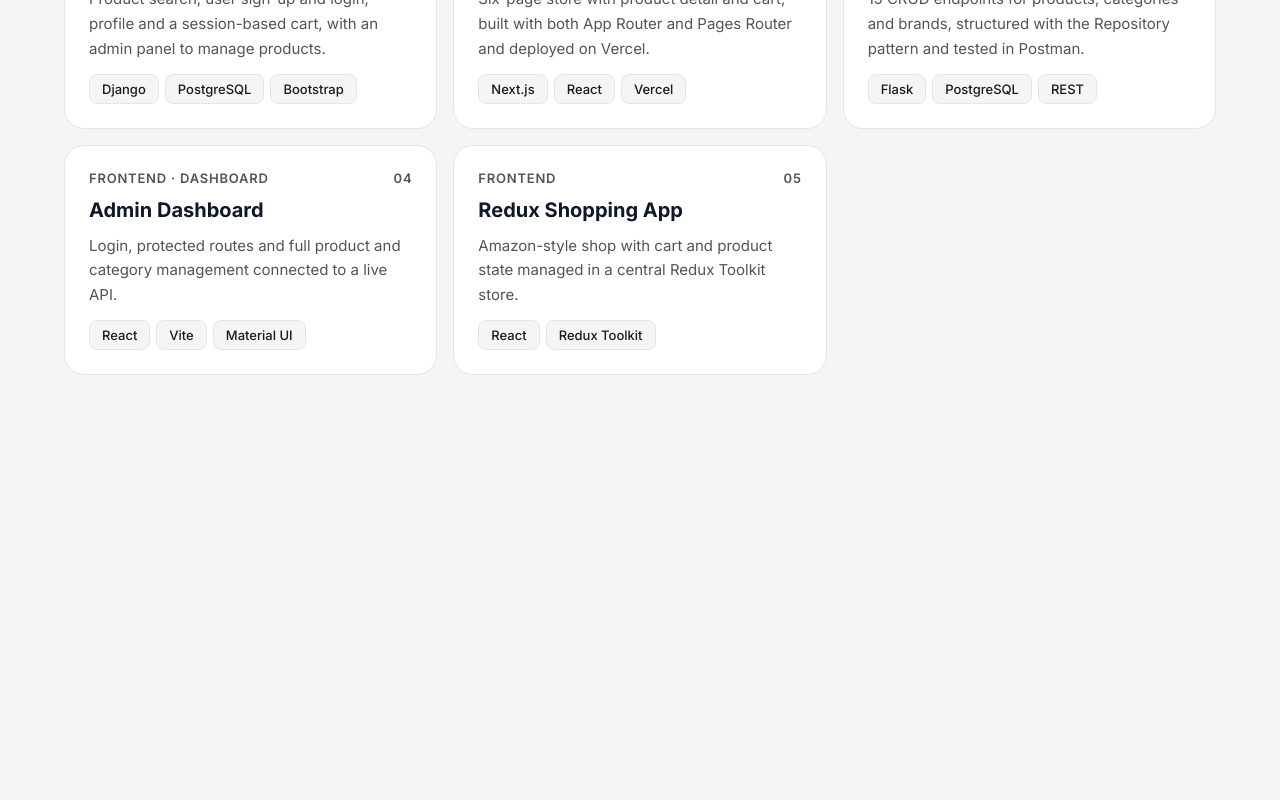
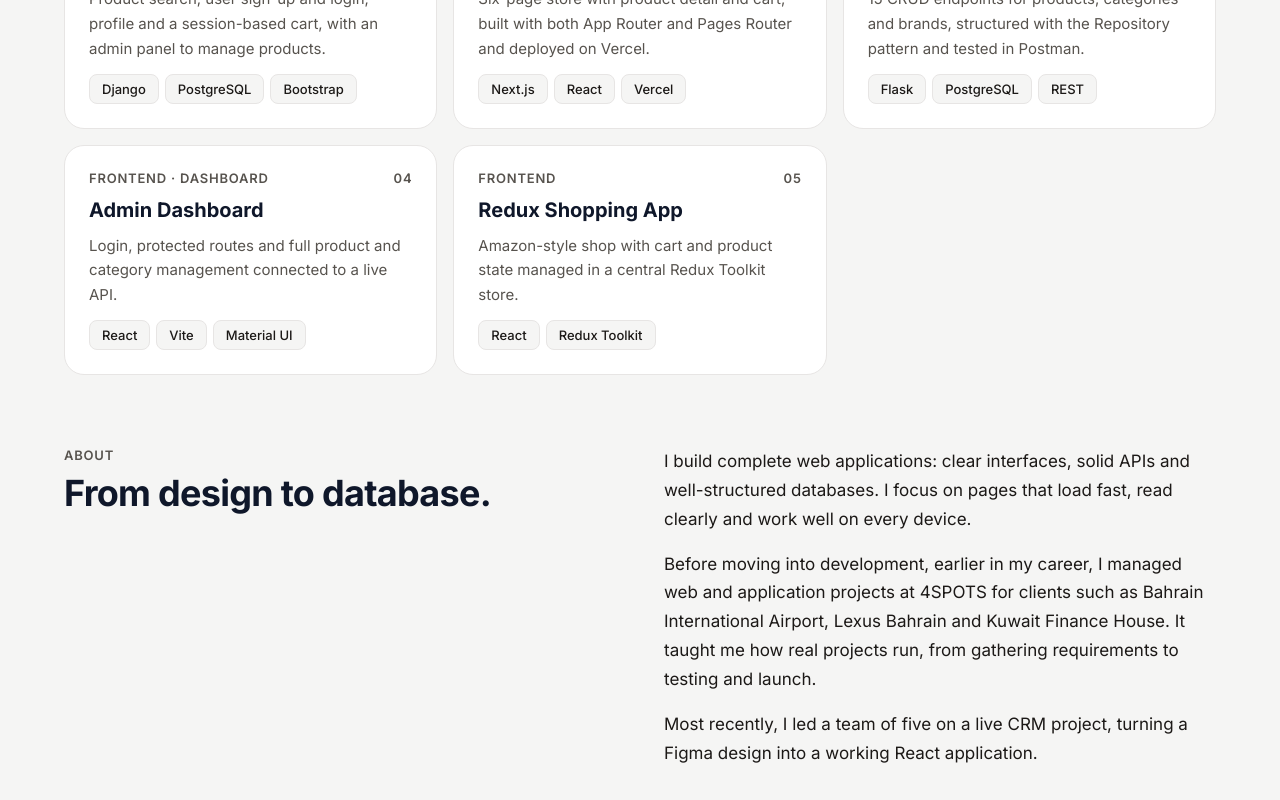
Before and after one commit to shijinanithin/portfolio, a Next.js app: page / in a window 1280 px wide. Shown: the part 1584-2384 px from the top of the page. Before the commit the page ends 1991 px from the top, so only its background shows below. Built offline with nearby package versions, Linux system fonts and the light colour scheme.

Commit message:
Update About text

```diff
--- /dev/null
+++ b/app/components/About.module.css
@@ -0,0 +1,25 @@
+.section {
+    margin-top: 72px;
+    display: grid;
+    grid-template-columns: repeat(2, 1fr);
+    gap: 48px;
+}
+
+.text {
+    display: flex;
+    flex-direction: column;
+    gap: 16px;
+    font-size: 17px;
+    line-height: 1.7;
+}
+
+.text p {
+    margin: 0;
+}
+
+@media (max-width: 900px) {
+    .section {
+        grid-template-columns: 1fr;
+        gap: 24px;
+    }
+}
--- /dev/null
+++ b/app/components/About.tsx
@@ -0,0 +1,28 @@
+import SectionHeading from "./SectionHeading";
+import styles from "./About.module.css";
+
+export default function About() {
+  return (
+    <section id="about" className={styles.section}>
+      <SectionHeading eyebrow="About" title="From design to database." />
+      <div className={styles.text}>
+        <p>
+          I build complete web applications: clear interfaces, solid APIs and
+          well-structured databases. I focus on pages that load fast, read
+          clearly and work well on every device.
+        </p>
+        <p>
+          Before moving into development, earlier in my career, I managed web
+          and application projects at 4SPOTS for clients such as Bahrain
+          International Airport, Lexus Bahrain and Kuwait Finance House. It
+          taught me how real projects run, from gathering requirements to
+          testing and launch.
+        </p>
+        <p>
+          Most recently, I led a team of five on a live CRM project, turning a
+          Figma design into a working React application.
+        </p>
+      </div>
+    </section>
+  );
+}
--- a/app/components/Projects.module.css
+++ b/app/components/Projects.module.css
@@ -4,20 +4,3 @@
     flex-direction: column;
     gap: 24px;
 }
-
-.eyebrow {
-    margin: 0 0 8px;
-    font-size: 13px;
-    font-weight: 600;
-    letter-spacing: 0.06em;
-    text-transform: uppercase;
-    color: var(--muted);
-}
-
-.title {
-    margin: 0;
-    font-size: 36px;
-    font-weight: 700;
-    letter-spacing: -0.02em;
-    color: var(--heading);
-}
--- a/app/components/Projects.tsx
+++ b/app/components/Projects.tsx
@@ -1,14 +1,12 @@
 import FeaturedProject from "./FeaturedProject";
 import ProjectGrid from "./ProjectGrid";
 import styles from "./Projects.module.css";
+import SectionHeading from "./SectionHeading";
 
 export default function Projects() {
   return (
     <section id="work" className={styles.section}>
-      <div>
-        <p className={styles.eyebrow}>Selected work</p>
-        <h2 className={styles.title}>Projects</h2>
-      </div>
+      <SectionHeading eyebrow="Selected work" title="Projects" />
       <FeaturedProject />
       <ProjectGrid />
     </section>
--- /dev/null
+++ b/app/components/SectionHeading.module.css
@@ -0,0 +1,16 @@
+.eyebrow {
+    margin: 0 0 8px;
+    font-size: 13px;
+    font-weight: 600;
+    letter-spacing: 0.06em;
+    text-transform: uppercase;
+    color: var(--muted);
+}
+
+.title {
+    margin: 0;
+    font-size: 36px;
+    font-weight: 700;
+    letter-spacing: -0.02em;
+    color: var(--heading);
+}
--- /dev/null
+++ b/app/components/SectionHeading.tsx
@@ -0,0 +1,15 @@
+import styles from "./SectionHeading.module.css";
+
+type Props = {
+  eyebrow: string;
+  title: string;
+};
+
+export default function SectionHeading({ eyebrow, title }: Props) {
+  return (
+    <div>
+      <p className={styles.eyebrow}>{eyebrow}</p>
+      <h2 className={styles.title}>{title}</h2>
+    </div>
+  );
+}
--- a/app/page.tsx
+++ b/app/page.tsx
@@ -1,11 +1,13 @@
 import Hero from "./components/Hero";
 import Projects from "./components/Projects";
+import About from "./components/About";
 
 export default function Home() {
   return (
     <main className="container">
       <Hero />
       <Projects />
+      <About />
     </main>
   );
 }
```
